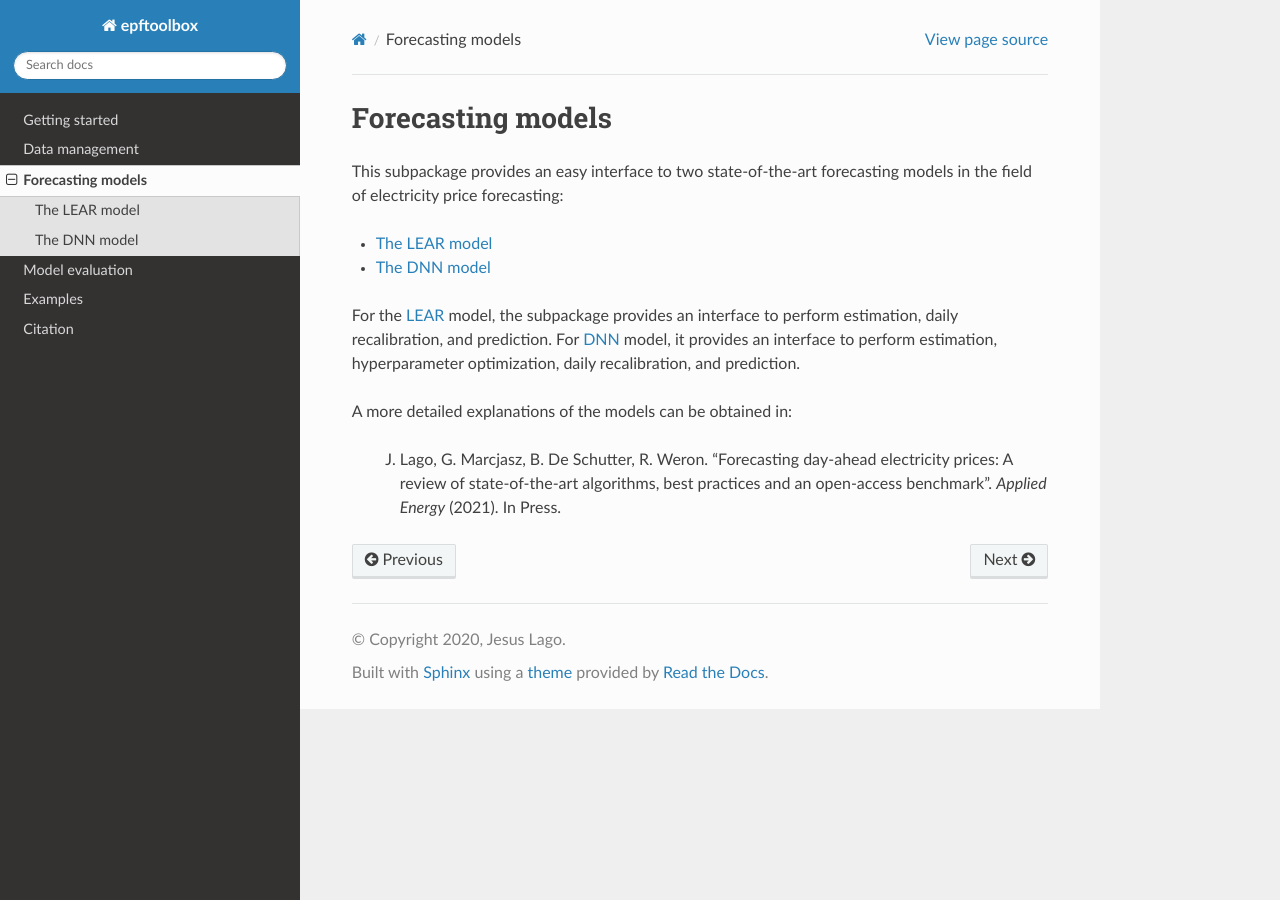
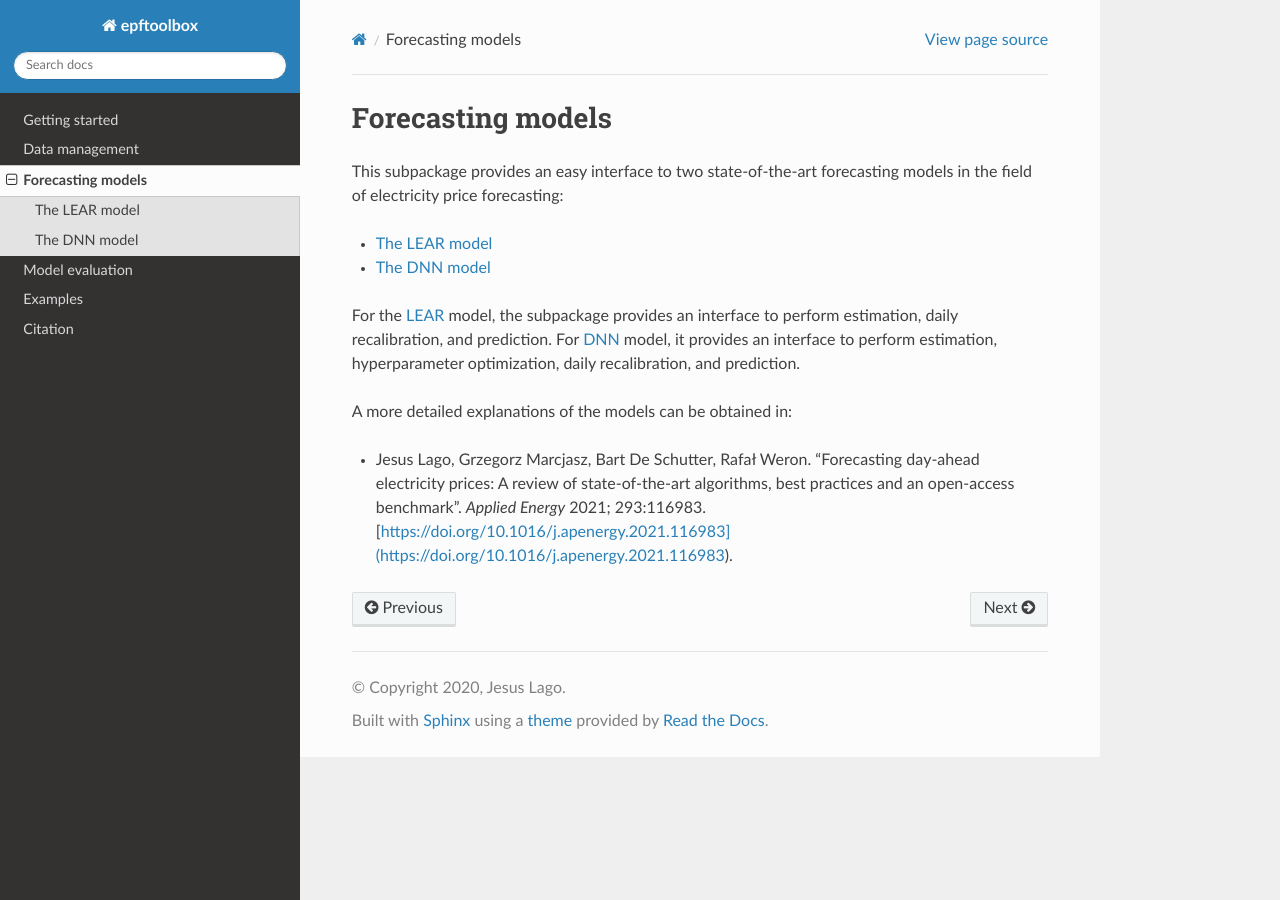
Before and after one commit to jeslago/epftoolbox, a Sphinx documentation site: the page built from docs/modules/models.rst, in a window 1280 px wide. Built offline with Sphinx 7.4.7 and the Read the Docs theme 2.0.0, drawn with Linux system fonts in a browser that asks for light colours.

Commit message:
Update biblio info with published paper across all documentation/

```diff
--- a/docs/modules/models.rst
+++ b/docs/modules/models.rst
@@ -20,4 +20,4 @@ hyperparameter optimization, daily recalibration, and prediction.
 
 A more detailed explanations of the models can be obtained in:
 
-	J. Lago, G. Marcjasz, B. De Schutter, R. Weron. "Forecasting day-ahead electricity prices: A review of state-of-the-art algorithms, best practices and an open-access benchmark". *Applied Energy* (2021). In Press.
+- Jesus Lago, Grzegorz Marcjasz, Bart De Schutter, Rafał Weron. "Forecasting day-ahead electricity prices: A review of state-of-the-art algorithms, best practices and an open-access benchmark". *Applied Energy* 2021; 293:116983. [https://doi.org/10.1016/j.apenergy.2021.116983](https://doi.org/10.1016/j.apenergy.2021.116983).
--- a/docs/modules/started.rst
+++ b/docs/modules/started.rst
@@ -37,6 +37,6 @@ To learn how to use the library, there are three possibilities:
 
 3. Finally, the library and its functionalities are explained in detail in the following article:
 
-    J. Lago, G. Marcjasz, B. De Schutter, R. Weron. "Forecasting day-ahead electricity prices: A review of state-of-the-art algorithms, best practices and an open-access benchmark". *Applied Energy* (2021). In Press.
+- Jesus Lago, Grzegorz Marcjasz, Bart De Schutter, Rafał Weron. "Forecasting day-ahead electricity prices: A review of state-of-the-art algorithms, best practices and an open-access benchmark". *Applied Energy* 2021; 293:116983. [https://doi.org/10.1016/j.apenergy.2021.116983](https://doi.org/10.1016/j.apenergy.2021.116983).
 
 For the most comprehensive introduction to the library, the user should first read the article, then the documentation, and finally go through the available :ref:`examples<examples>`.
```
Also changed, not shown: docs/modules/cite.rst (+8 -8 lines), forecasts/README.md.
